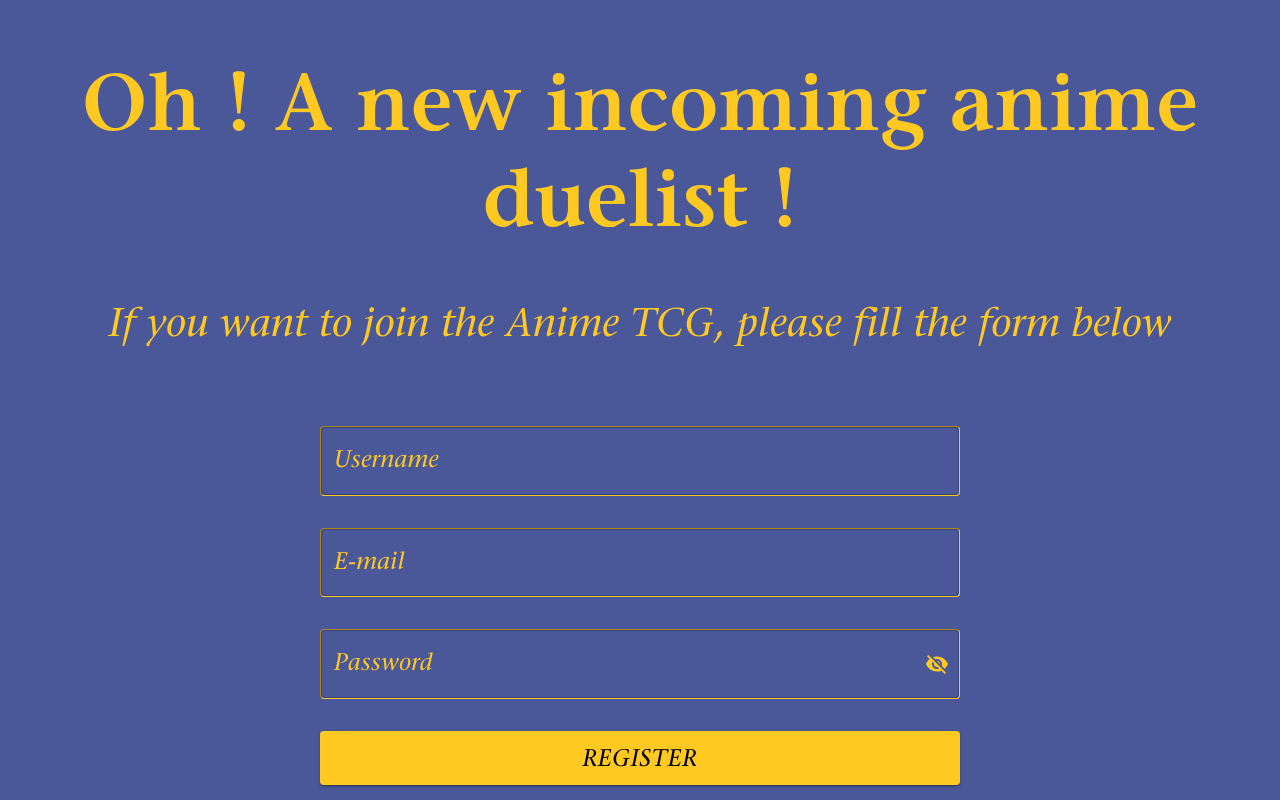
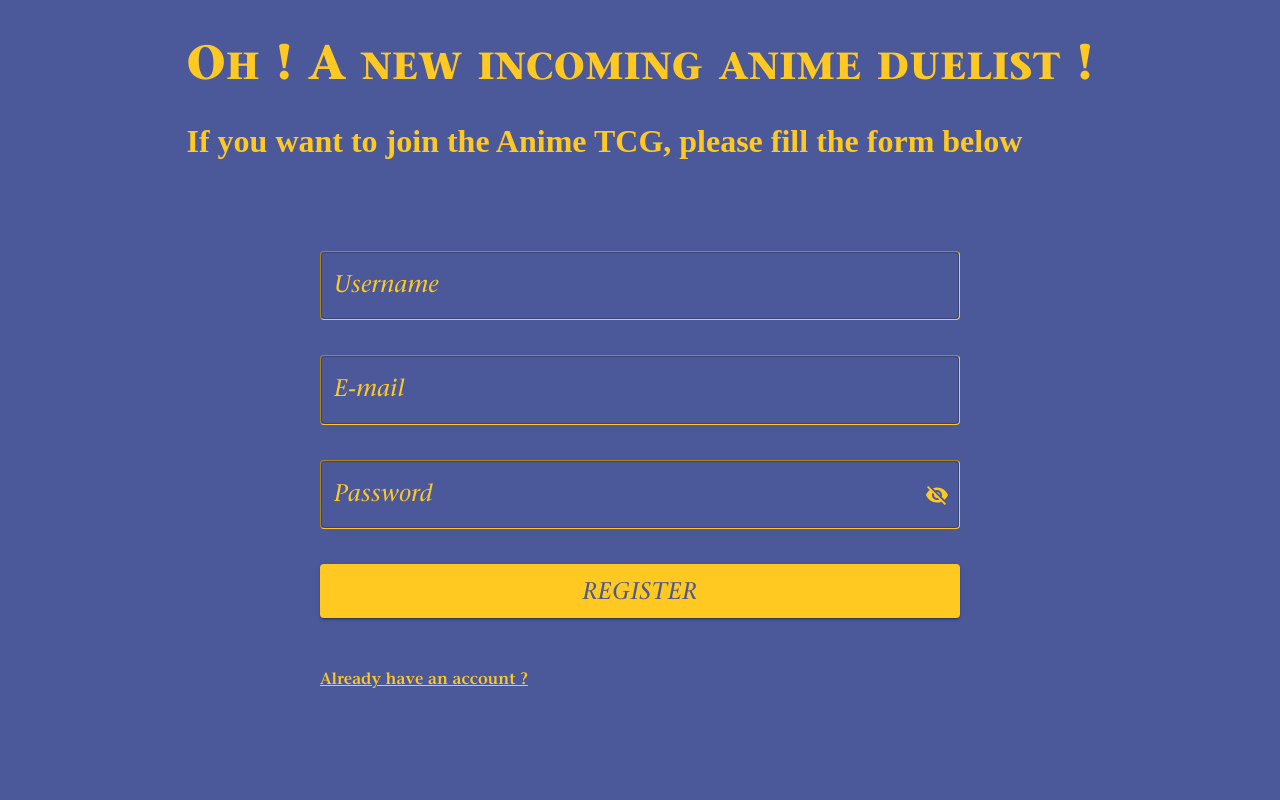
Before and after one commit to tcganime/tcg_anime_web, a React (Create React App) app: page /register in a window 1280 px wide. Built offline with nearby package versions, Linux system fonts and the light colour scheme.

Commit message:
[EDIT] application relooked with better use of flex

```diff
--- a/src/App.scss
+++ b/src/App.scss
@@ -6,6 +6,7 @@ body {
   'StoneSerifLTItalic', 'StoneSerifSmallCapsBold';
   -webkit-font-smoothing: antialiased;
   -moz-osx-font-smoothing: grayscale;
-  background-color: #4A5899;
+  background-color: hsl(229, 35%, 45%);
   color: #ffc922;
+  max-height: 100vh;
 }
--- a/src/Collection/Collection.scss
+++ b/src/Collection/Collection.scss
@@ -1,24 +1,40 @@
 .collection-lower-container {
     display: flex;
     flex-direction: column;
-    margin: 0;
+    flex: 3;
+    width: 100%;
     justify-content: center;
+    align-items: center;
+    min-height: 50vh;
+    justify-content: space-around;
 }
 
 .up-collection-container {
+    flex: 1;
     display: flex;
     flex-direction: column;
-    margin: 0 10%;
+    justify-content: center;
+    align-items: center;
 }
 
-.deck-title {
-    font-size: 3rem;
+.down-collection-container {
+    flex: 3;
+    display: flex;
+    flex-direction: column;
+    justify-content: center;
+    align-items: center;
+    width: 100%;
 }
 
 .deck-container {
-    font-size: 2rem;
+    width: 100%;
+    display: flex;
+    flex-direction: row;
+    justify-content: center;
+    align-items: center;
 }
 
 .none-deck {
-    font-family: StoneSerifLTItalic;
+    font-size: 1rem;
+    font-style: italic;
 }
--- a/src/Collection/Collection.tsx
+++ b/src/Collection/Collection.tsx
@@ -2,8 +2,12 @@ import { Button } from '@mui/material'
 import React from  'react'
 
 import './Collection.scss'
+import { useNavigate } from 'react-router-dom'
 
 function Collection() {
+
+    const navigation = useNavigate()
+
     return (
         <div className='home-container'>
             <div className='home-upper-container'>
@@ -20,6 +24,9 @@ function Collection() {
                     </div>
                 </div>
             </div>
+            <div>
+                <Button variant="contained" color="secondary" className='home-button' onClick={() => {navigation("/")}}> Back </Button>
+            </div>
         </div>
     )
 }
--- a/src/Home/Home.scss
+++ b/src/Home/Home.scss
@@ -1,14 +1,13 @@
 .home-upper-container {
-    text-align: center;
+    flex: 1;
 }
 
 .home-lower-container {
+    flex: 3;
     display: flex;
     flex-direction: column;
-    margin: 0 25%;
     justify-content: center;
+    align-items: center;
+    min-height: 50vh;
+    justify-content: space-around;
 }
-
-.container-separator {
-    margin: 2.25rem 0;
-}
--- a/src/Home/Home.tsx
+++ b/src/Home/Home.tsx
@@ -7,7 +7,8 @@ import { useNavigate } from 'react-router-dom';
 
 const buttonStyle : React.CSSProperties = {
     fontFamily: 'StoneSerifSemibold',
-    fontSize: '1.25rem'
+    fontSize: '1.25rem',
+    width: '100%',
 }
 
 function Home() {
@@ -25,15 +26,18 @@ function Home() {
             <div className='home-upper-container'>
                 <h1> Welcome to the Anime TCG ! </h1>
             </div>
-            <div className='container-separator' />
             <div className='home-lower-container'>
-                <Button variant="contained" color="secondary" style={buttonStyle}> Play </Button>
+                <Button variant="contained" color="secondary" style={buttonStyle} className='home-button'> Play </Button>
                 <div className='container-separator' />
                 <Button variant="contained" color="secondary" style={buttonStyle} onClick={() => {navigation("/collection")}}> Deck Builder </Button>
                 <div className='container-separator' />
                 <Button variant="contained" color="secondary" style={buttonStyle}> Profile </Button>
                 <div className='container-separator' />
-                <Button variant="contained" color="secondary" style={buttonStyle}> Log Out </Button>
+                <Button variant="contained" color="secondary" style={buttonStyle} onClick={() => {
+                    localStorage.removeItem("token")
+                    navigation("/login")
+                }}
+                > Logout </Button>
             </div>
         </div>
     )
--- a/src/Login/Login.scss
+++ b/src/Login/Login.scss
@@ -1,40 +1,37 @@
 @use '../assets/fonts/fonts.scss';
 
+.home-container {
+    height: 100%;
+    display: flex;
+    flex-direction: column;
+    justify-content: center;
+    align-items: center;
+}
+
 h1 {
-    font-family: 'StoneSerifSemibold';
-    font-size: 5rem;
-    font-weight: bold;
+    font-size: 3rem;
+    font-family: 'StoneSerifSmallCapsBold'
 }
 
 h2 {
-    font-family: 'StoneSerifLTItalic';
-    font-size: 2.5rem;
-    font-weight: normal;
+    font-size: 2rem;
+    font-family: 'StoneSerifItalic'
+}
+
+.home-upper-container {
+    flex: 1;
+    margin-bottom: 8vh;
 }
 
 .home-form-container {
+    flex: 1;
     display: flex;
+    margin: 0 25%;
     flex-direction: column;
-    align-items: center;
-    justify-content: center;
-    margin: 0 auto;
-    margin-top: 5rem;
     width: 50%;
-    height: 100%;
+    justify-content: space-around;
 }
 
 .home-form-container-separator {
-    margin: 1rem 0;
+    height: 35px;
 }
-
-input {
-    margin: 10px 0;
-    font-size: 2rem;
-    font-weight: 500;
-    border-radius: 8px;
-    border: 1px solid #e6cc00;
-}
-
-input:focus {
-    outline: none;
-}
--- /dev/null
+++ b/src/Register/Register.scss
@@ -0,0 +1,5 @@
+.register-already-account {
+    font-size: 1rem;
+    font-style: italic;
+    text-decoration: underline;
+}
--- a/src/Register/Register.tsx
+++ b/src/Register/Register.tsx
@@ -155,7 +155,7 @@ function Register() {
                     onClick={() => register()}
                     style={{
                         backgroundColor: '#ffc922',
-                        color: '#000000',
+                        color: '#4A5899',
                         fontFamily: 'StoneSerifLTItalic',
                         fontSize: '1.5rem'
                     }}
@@ -163,6 +163,18 @@ function Register() {
                 >
                     Register
                 </Button>
+                <div className='home-form-container-separator' />
+                <p className='register-already-account'
+                    style={{
+                        cursor: 'pointer',
+                        textDecoration: 'underline',
+                    }}
+                    onClick={() => {
+                        navigation('/login')
+                    }}
+                >
+                    Already have an account ?
+                </p>
             </div>
         </div>
     )
```
